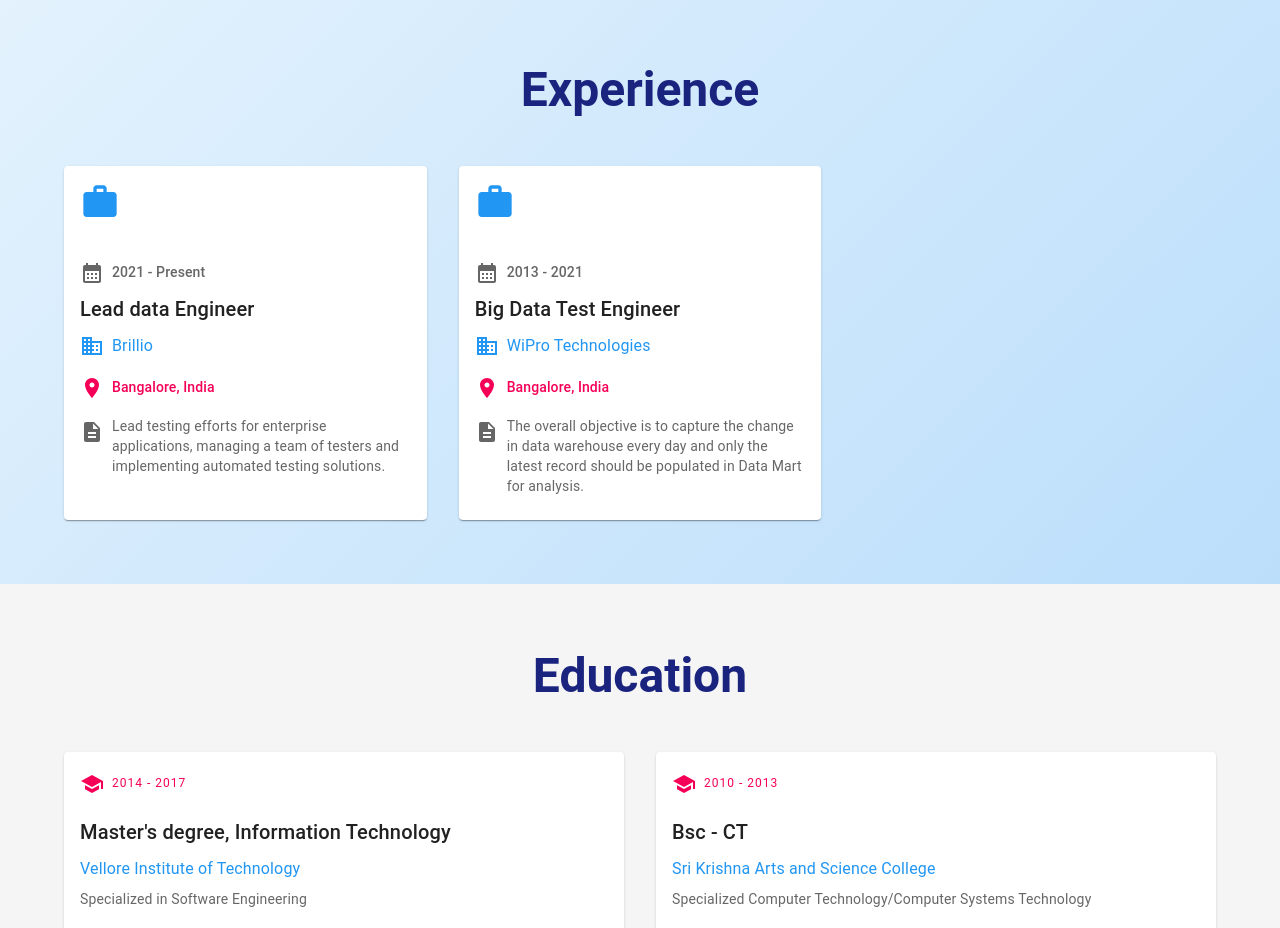
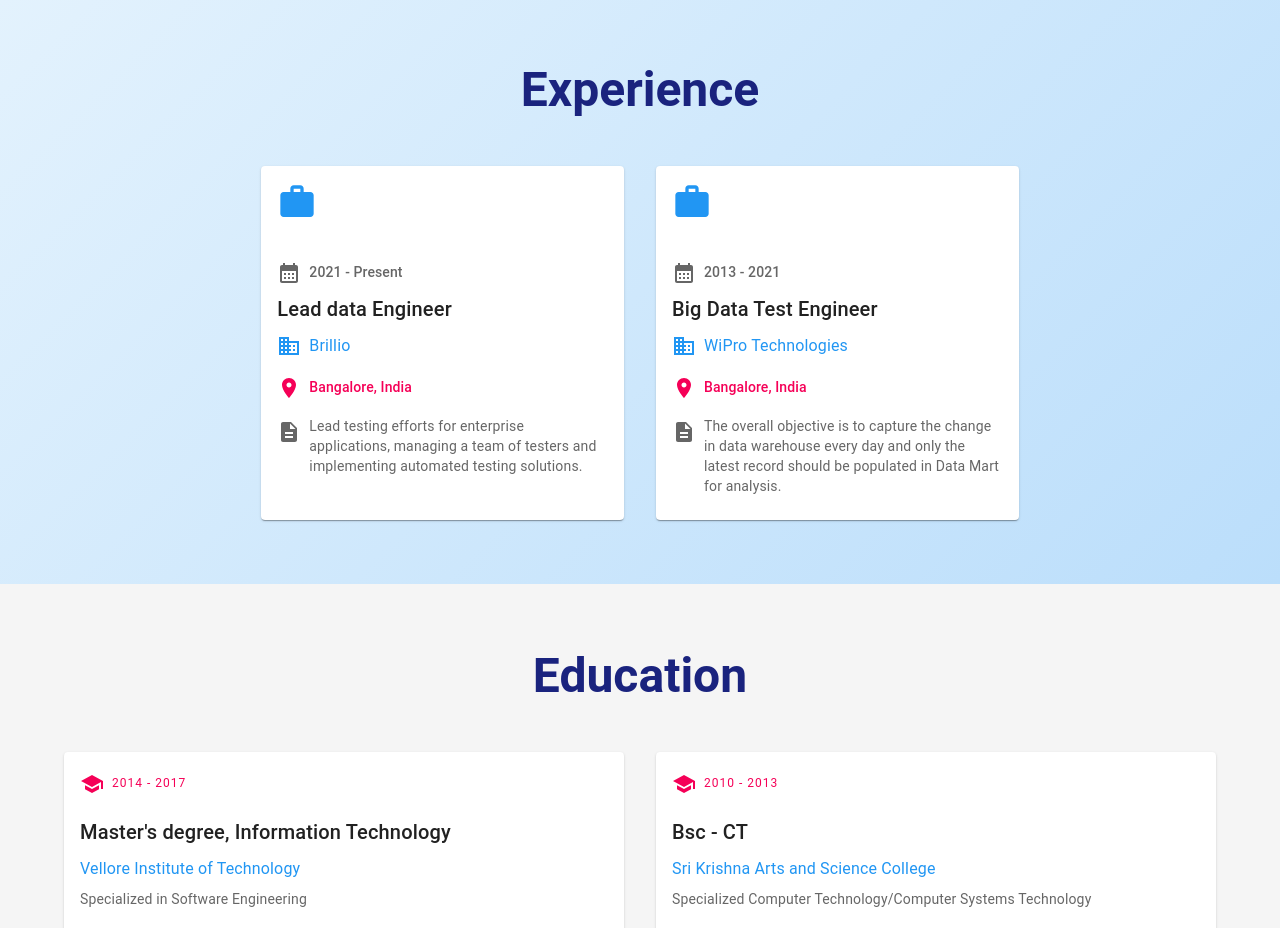
Before and after one commit to kanagu555/mano-portfolio, a Next.js app: page / in a window 1280 px wide. Shown: the part 1260-2188 px from the top of the page. Built offline with nearby package versions, Linux system fonts and the light colour scheme.

Commit message:
alignment fix

```diff
--- a/src/app/components/experience.tsx
+++ b/src/app/components/experience.tsx
@@ -87,7 +87,7 @@ export default function Experience() {
         >
           Experience
         </Typography>
-        <Grid container spacing={4}>
+        <Grid container spacing={4} justifyContent="center">
           {experiences.map((experience, index) => (
             <Grid item xs={12} md={6} lg={4} key={index}>
               <Card
```
